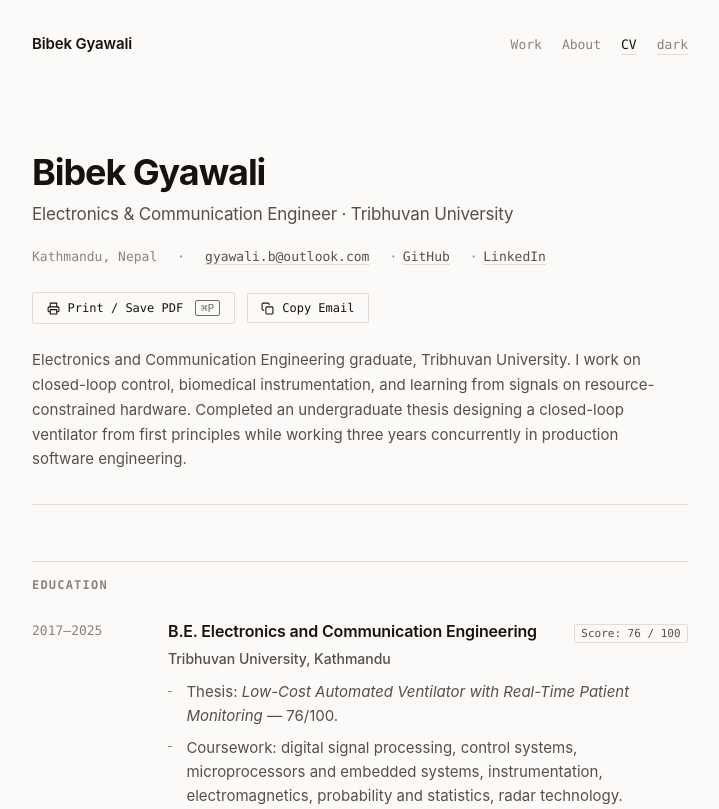
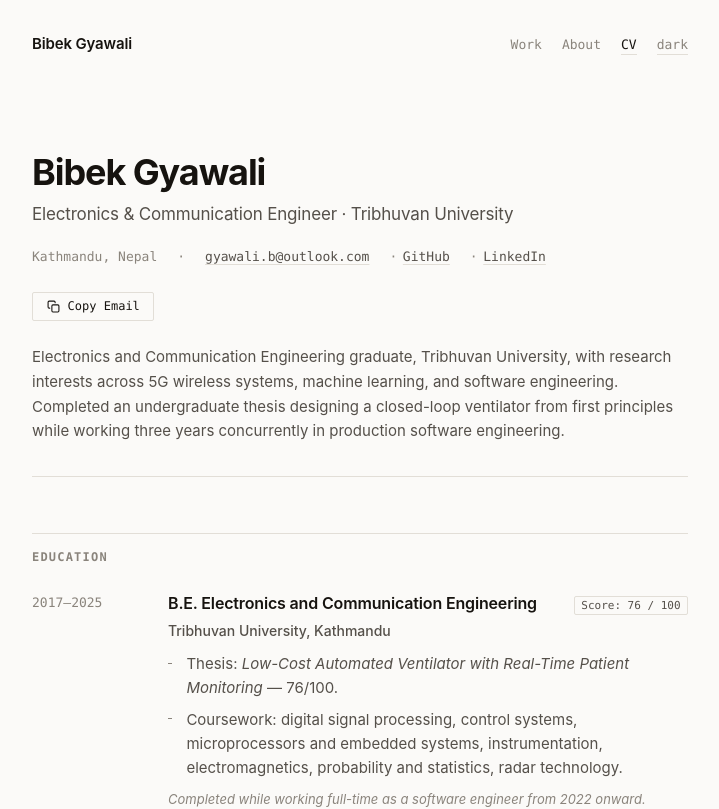
Before and after one commit to bibekgyawali2/portfolio2026, a Next.js app: page /cv in a window 1280 px wide. Shown: the top 809 px of the page, without its empty margins (280-999 px from the left). Built offline with nearby package versions, Linux system fonts and the light colour scheme.

Commit message:
refactor: remove print action from CV and update profile summary

```diff
--- a/components/CvActions.module.css
+++ b/components/CvActions.module.css
@@ -28,19 +28,6 @@
   border-color: var(--ink);
 }
 
-.kbd {
-  font-family: inherit;
-  font-size: 0.6875rem;
-  opacity: 0.6;
-  padding: 0.1rem 0.3rem;
-  border-radius: 2px;
-  border: 1px solid currentColor;
-  margin-left: 0.25rem;
-}
-
-.actionButton:hover .kbd {
-  border-color: rgba(255, 255, 255, 0.4);
-}
 
 .icon {
   display: inline-block;
--- a/components/CvActions.tsx
+++ b/components/CvActions.tsx
@@ -5,10 +5,6 @@
 
 export function CvActions({ email }: { email: string }) {
   const [copied, setCopied] = useState(false);
-
-  const handlePrint = () => {
-    window.print();
-  };
 
   const handleCopyEmail = async () => {
     try {
@@ -23,32 +19,6 @@
 
   return (
     <aside className={styles.toolbar} aria-label="CV actions">
-      <button
-        type="button"
-        onClick={handlePrint}
-        className={styles.actionButton}
-        title="Print or export CV to PDF (Cmd+P / Ctrl+P)"
-      >
-        <svg
-          className={styles.icon}
-          width="13"
-          height="13"
-          viewBox="0 0 24 24"
-          fill="none"
-          stroke="currentColor"
-          strokeWidth="2"
-          strokeLinecap="round"
-          strokeLinejoin="round"
-          aria-hidden="true"
-        >
-          <polyline points="6 9 6 2 18 2 18 9" />
-          <path d="M6 18H4a2 2 0 0 1-2-2v-5a2 2 0 0 1 2-2h16a2 2 0 0 1 2 2v5a2 2 0 0 1-2 2h-2" />
-          <rect x="6" y="14" width="12" height="8" />
-        </svg>
-        <span>Print / Save PDF</span>
-        <kbd className={styles.kbd}>⌘P</kbd>
-      </button>
-
       <button
         type="button"
         onClick={handleCopyEmail}
--- a/content/profile.ts
+++ b/content/profile.ts
@@ -5,7 +5,7 @@
 export const identity = {
   name: "Bibek Gyawali",
   summary:
-    "Electronics and Communication Engineering graduate, Tribhuvan University. I work on closed-loop control, biomedical instrumentation, and learning from signals on resource-constrained hardware.",
+    "Electronics and Communication Engineering graduate, Tribhuvan University, with research interests across 5G wireless systems, machine learning, and software engineering.",
   location: "Kathmandu, Nepal",
   email: "gyawali.b@outlook.com",
   links: [
@@ -26,12 +26,12 @@
 export const home = {
   /** The opening line. Set in display type; keep it to one idea. */
   display:
-    "I build instruments — things that measure something real and then act on it.",
+    "5G wireless systems, artificial intelligence, and software engineering.",
   intro: [
     "I am an electronics engineer in Kathmandu. My thesis was a ventilator: a closed-loop device built from parts a hospital workshop could source, with a PID controller holding airway pressure against lungs that do not behave linearly.",
     "Before that, and alongside the degree, I spent three years writing software that reached a lot of people — municipal services used by over 100,000 citizens, a retail platform running in 1,000 shops. Useful work, and it paid for the degree, but the ventilator is the problem I want to keep.",
   ],
-  now: "Applying for master's study in control systems, signal processing and biomedical instrumentation.",
+  now: "Applying for master's study in 5G wireless systems, artificial intelligence, and software engineering.",
 };
 
 export const about = {
```
